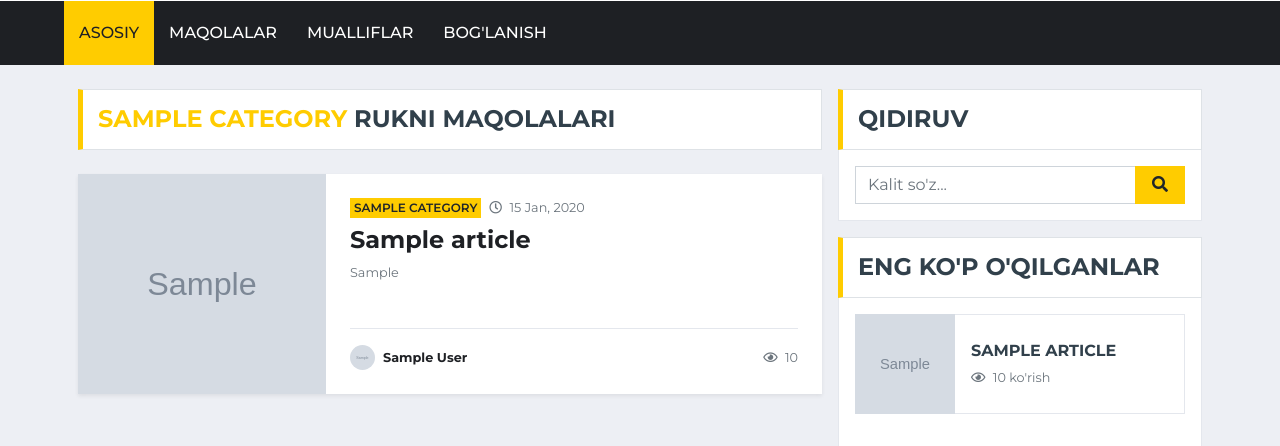
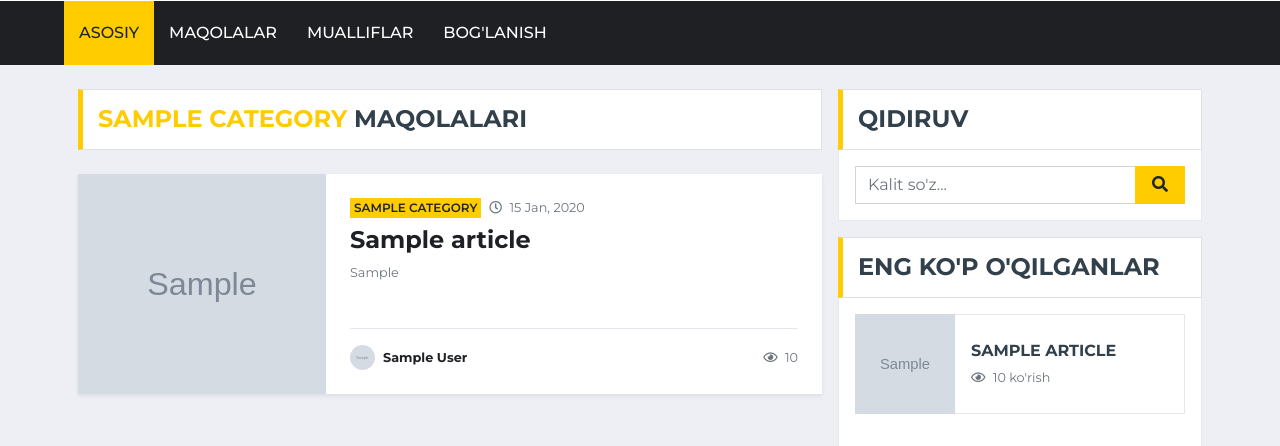
Before and after one commit to sodiqdevpython/journalkutubxona.uz, a Django app: page /news/?category=1 in a window 1280 px wide. Shown: the part 138-584 px from the top of the page. Run offline with Django 4.2, Linux system fonts and the light colour scheme; tables that the repository leaves empty hold one stand-in row (values such as "Sample post"); grey boxes marked "Sample" are stand-in pictures; some libraries are stand-ins or nearby versions.

Commit message:
rukni ortiqcha so'z olindi

```diff
--- a/templates/articles/article_list.html
+++ b/templates/articles/article_list.html
@@ -11,7 +11,7 @@
                 <div class="section-title mb-4">
                     <h4 class="m-0 text-uppercase font-weight-bold">
                         {% if current_category %}
-                            <span class="text-primary">{{ current_category.name }}</span> rukni maqolalari
+                            <span class="text-primary">{{ current_category.name }}</span> maqolalari
                         {% elif search_query %}
                             "{{ search_query }}" bo'yicha qidiruv natijalari
                         {% else %}
```
